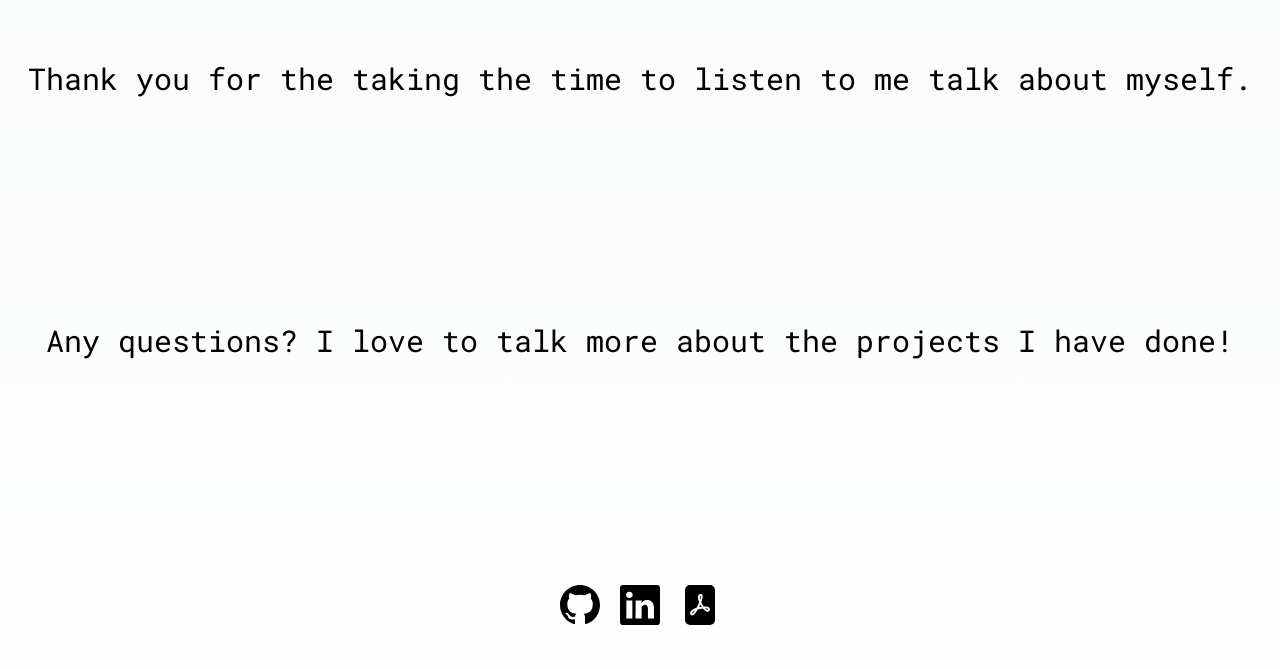
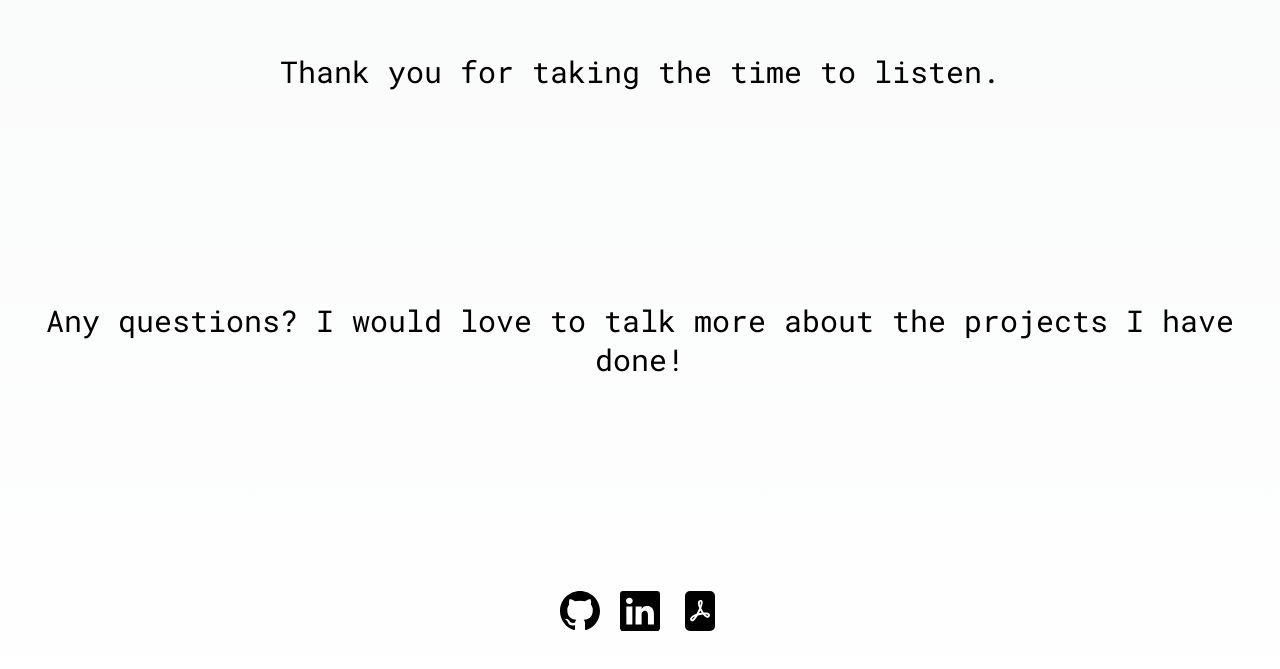
Before and after one commit to Parker-Bergen/firefly-presentation, a Next.js app: page / in a window 1280 px wide. Shown: the part 5653-6322 px from the top of the page. Built offline with nearby package versions, Linux system fonts and the light colour scheme.

Commit message:
Grammar Error

```diff
--- a/app/page.tsx
+++ b/app/page.tsx
@@ -372,10 +372,10 @@ export default function Home() {
       </PageSection>
       <PageSection>
         <PageTitle>
-          Thank you for the taking the time to listen to me talk about myself.
+          Thank you for taking the time to listen.
         </PageTitle>
         <PageTitle>
-          Any questions? I love to talk more about the projects I have done!
+          Any questions? I would love to talk more about the projects I have done!
         </PageTitle>
         <PageDescription>
           <LinkIcon href={"https://github.com/Parker-Bergen"}>
```
